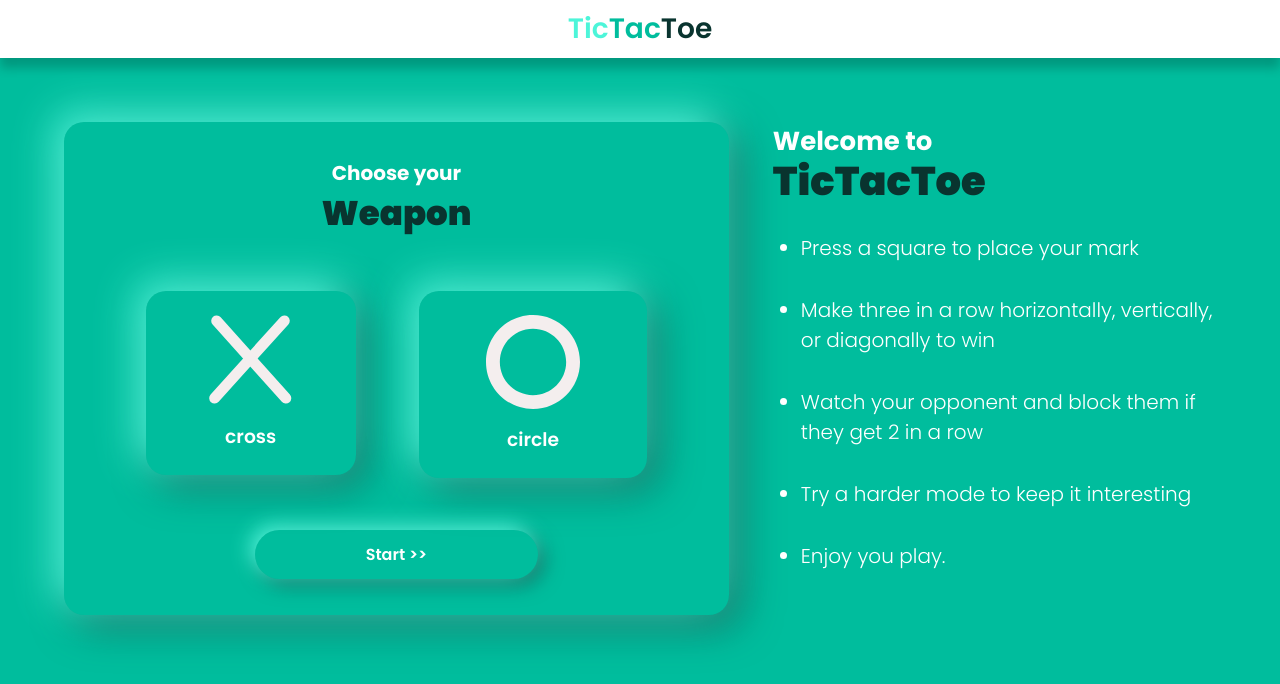
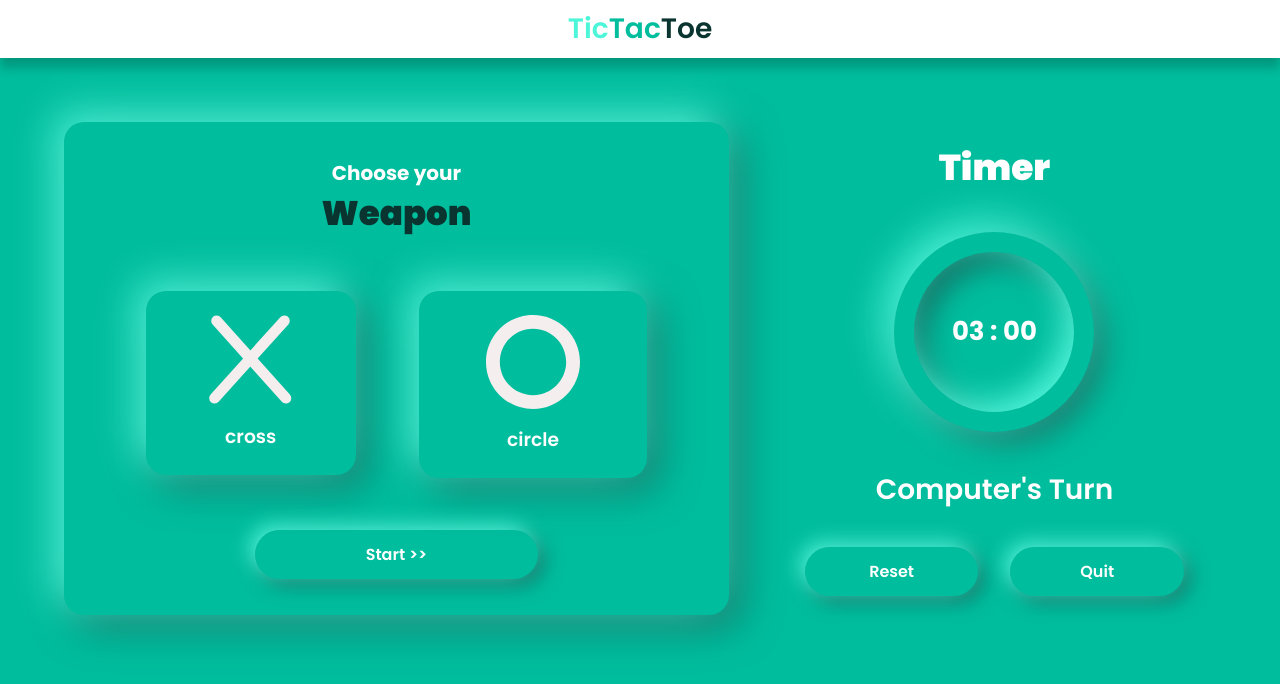
Before and after one commit to Adarsh-Goswamii/TicTacToe, a React (Create React App) app: page / in a window 1280 px wide. Shown: the top 684 px of the page. Built offline with nearby package versions, Linux system fonts and the light colour scheme.

Commit message:
timer completed

```diff
--- a/src/CSS/timer.module.css
+++ b/src/CSS/timer.module.css
@@ -0,0 +1,53 @@
+.container {
+    width: 100%;
+    height: 100%;
+    display: flex;
+    flex-direction: column;
+    justify-content: space-around;
+    align-items: center;
+    padding: 0px 32px;
+}
+
+.timer {
+    width: 200px;
+    height: 200px;
+    border-radius: 50%;
+    box-shadow: -10px -10px 40px #4DF5D9,
+    10px 10px 30px #136B60;
+    position: relative;
+    display: flex;
+    justify-content: center;
+    align-items: center;
+    font-size: 26px;
+    font-family: bold;
+    color: white;
+}
+
+.timer::after {
+    width: 160px;
+    height: 160px;
+    position: absolute;
+    border-radius: 50%;
+    content: '';
+    box-shadow: inset -10px -10px 30px #4DF5D9,
+    inset 10px 10px 30px #136B60;
+}
+
+.heading {
+    font-family: black;
+    font-size: 36px;
+    color: white;
+}
+
+.btn_container {
+    display: grid;
+    grid-template-columns: 1fr 1fr;
+    grid-gap: 32px;
+    width: 100%;
+}
+
+.subheading {
+    font-size: 28px;
+    font-family: semibold;
+    color: white;
+}
--- a/src/Components/Timer.jsx
+++ b/src/Components/Timer.jsx
@@ -0,0 +1,30 @@
+import React, { useEffect, useState } from 'react';
+import styles from '../CSS/timer.module.css';
+import { startTimer } from '../store/functions';
+import Button from './Button';
+
+const Timer = () => {
+    let [time, setTime] = useState(180);
+    const [timer, setTimer] = useState(undefined);
+
+    useEffect(() => {
+        // setTimer(startTimer());
+        console.log(timer);
+    }, []);
+
+    return (
+        <div className={styles.container}>
+            <h1 className={styles.heading}>Timer</h1>
+            <div className={styles.timer}>
+                {`${10 > Math.floor(time / 60) ? "0" + Math.floor(time / 60) : Math.floor(time / 60)} : ${10 > time % 60 ? "0" + time % 60 : time % 60}`}
+            </div>
+            <h3 className={styles.subheading}>Computer's Turn</h3>
+            <div className={styles.btn_container}>
+                <Button text="Reset" />
+                <Button text="Quit" />
+            </div>
+        </div>
+    );
+};
+
+export default Timer;
--- a/src/pages/App.js
+++ b/src/pages/App.js
@@ -2,6 +2,7 @@ import React, {useState} from 'react';
 import Header from '../Components/Header';
 import Level from '../Components/Level';
 import Info from '../Components/Info';
+import Timer from '../Components/Timer';
 import styles from '../CSS/app.module.css'
 import Choose from '../Components/Choose';
 
@@ -13,7 +14,7 @@ function App() {
       <Header></Header>
       <div className={styles.hero}>
         { levelChosen? <Level></Level>: <Choose />}
-        <Info></Info>
+        <Timer></Timer>
       </div>
 
     </div>
--- a/src/store/functions.js
+++ b/src/store/functions.js
@@ -0,0 +1,15 @@
+function startTimer(setTime) {
+    return setInterval(()=> setTime(prev=> prev-1) , 1000);
+}
+
+function delay(ms) {
+    return new Promise(resolve => setTimeout(resolve, ms));
+}
+
+async function delayBy10(timer, setTimer) {
+    console.log("Function called");
+    clearInterval(timer);
+    console.log("timer cleared");
+    await delay(10000);
+    return setTimer(startTimer());
+}
```
Also changed, not shown: src/Components/Grid.jsx (added, +12 -0 lines), src/CSS/grid.module.css (added).
